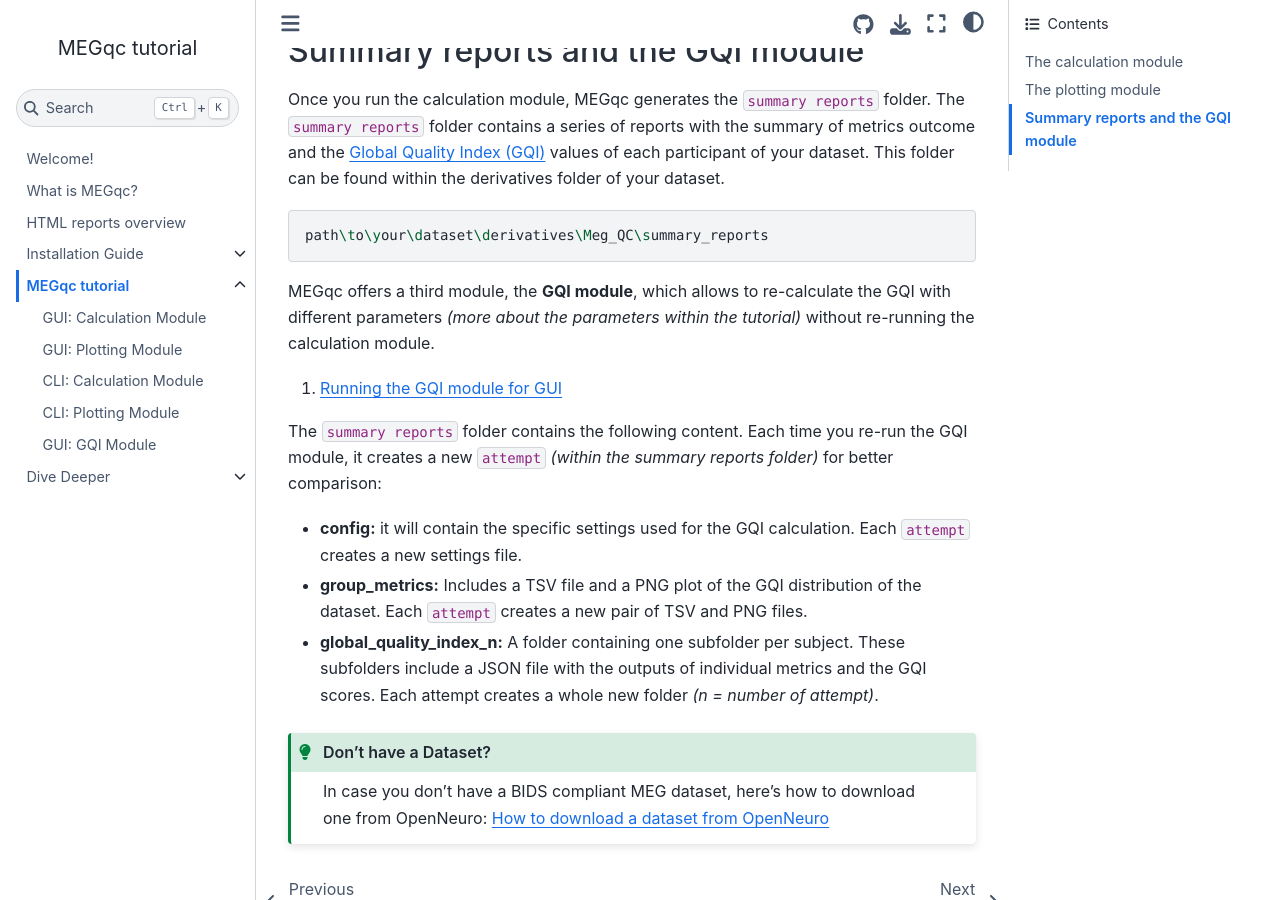
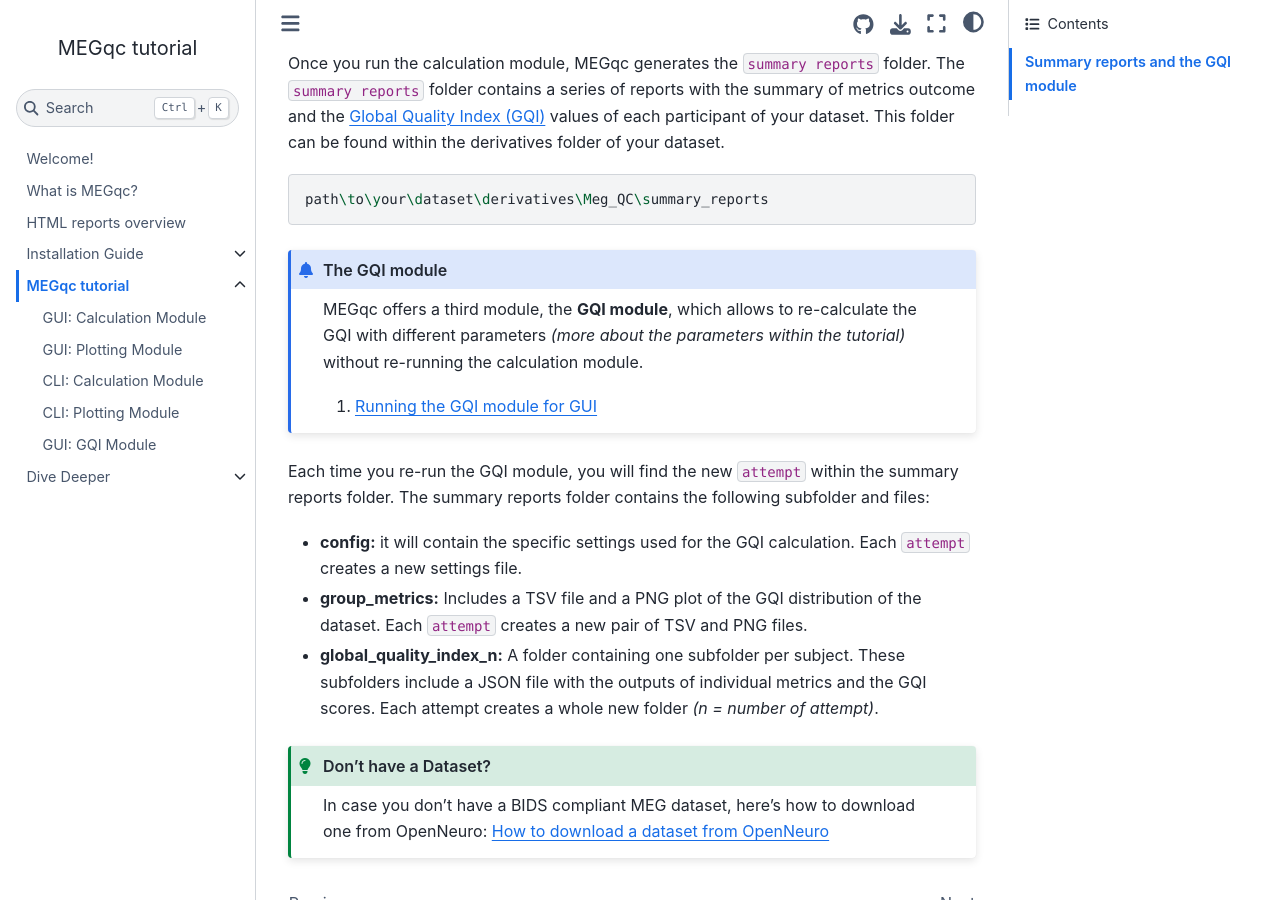
Before and after one commit to ANCPLabOldenburg/megqc_documentation, a Jupyter Book: the page built from book/tutorial.md, in a window 1280 px wide and 900 px high, scrolled down 774 px. Built offline with Jupyter Book 1.0.4 settings and Sphinx 7.4.7 and the Sphinx Book theme 1.1.4, drawn with Linux system fonts in a browser that asks for light colours; pages that are not in the unit, such as notebooks, are missing from menus.

Commit message:
Update tutorial.md

````diff
--- a/book/tutorial.md
+++ b/book/tutorial.md
@@ -4,15 +4,18 @@
 
 MEGqc has two main modules (the `calculation module` and the `plotting module`) which can be used via `command-line interface (CLI)` or a `graphical user interface (GUI)`. Below you will find links to the tutorials for both modules and  both modalities.
 
-## The calculation module
+```{admonition} The calculation module
 The calculation module gives you machine-readable outputs (JSON files and TSV files) for every subject and selected **metric**. For that you need to configure the file paths, specify parameters and execute the calculations.
 1. [Running the calculation module for GUI](../tutorial/calc_gui)
 2. [Running the calculation module for CLI](../tutorial/calc_cli)
+```
+```{admonition} The plotting module
+:class: tip
 
-## The plotting module
 The plotting module uses the machine-readable outputs of the calculation module to generate the [HTML reports](./report).
 1. [Running the plotting module for GUI](../tutorial/plot_gui)
 2. [Running the plotting module for CLI](../tutorial/plot_cli)
+```
 
 ## Summary reports and the GQI module
 Once you run the calculation module, MEGqc generates the `summary reports` folder. The `summary reports` folder contains a series of reports with the summary of metrics outcome and the [Global Quality Index (GQI)](../extra/gqi) values of each participant of your dataset. This folder can be found within the derivatives folder of your dataset.
@@ -20,11 +23,14 @@
 ```bash
 path\to\your\dataset\derivatives\Meg_QC\summary_reports
 ```
+```{admonition} The GQI module
 
 MEGqc offers a third module, the **GQI module**, which allows to re-calculate the GQI with different parameters *(more about the parameters within the tutorial)* without re-running the calculation module.
 1. [Running the GQI module for GUI](../tutorial/gqi_gui.md)
 
-The `summary reports` folder contains the following content. Each time you re-run the GQI module, it creates a new `attempt` *(within the summary reports folder)* for better comparison:
+```
+
+Each time you re-run the GQI module, you will find the new `attempt` within the summary reports folder. The summary reports folder contains the following subfolder and files:
 * **config:** it will contain the specific settings used for the GQI calculation. Each `attempt` creates a new settings file.
 * **group_metrics:** Includes a TSV file and a PNG plot of the GQI distribution of the dataset. Each `attempt` creates a new pair of TSV and PNG files.
 * **global_quality_index_n:** A folder containing one subfolder per subject. These subfolders include a JSON file with the outputs of individual metrics and the GQI scores. Each attempt creates a whole new folder _(n = number of attempt)_.
````
